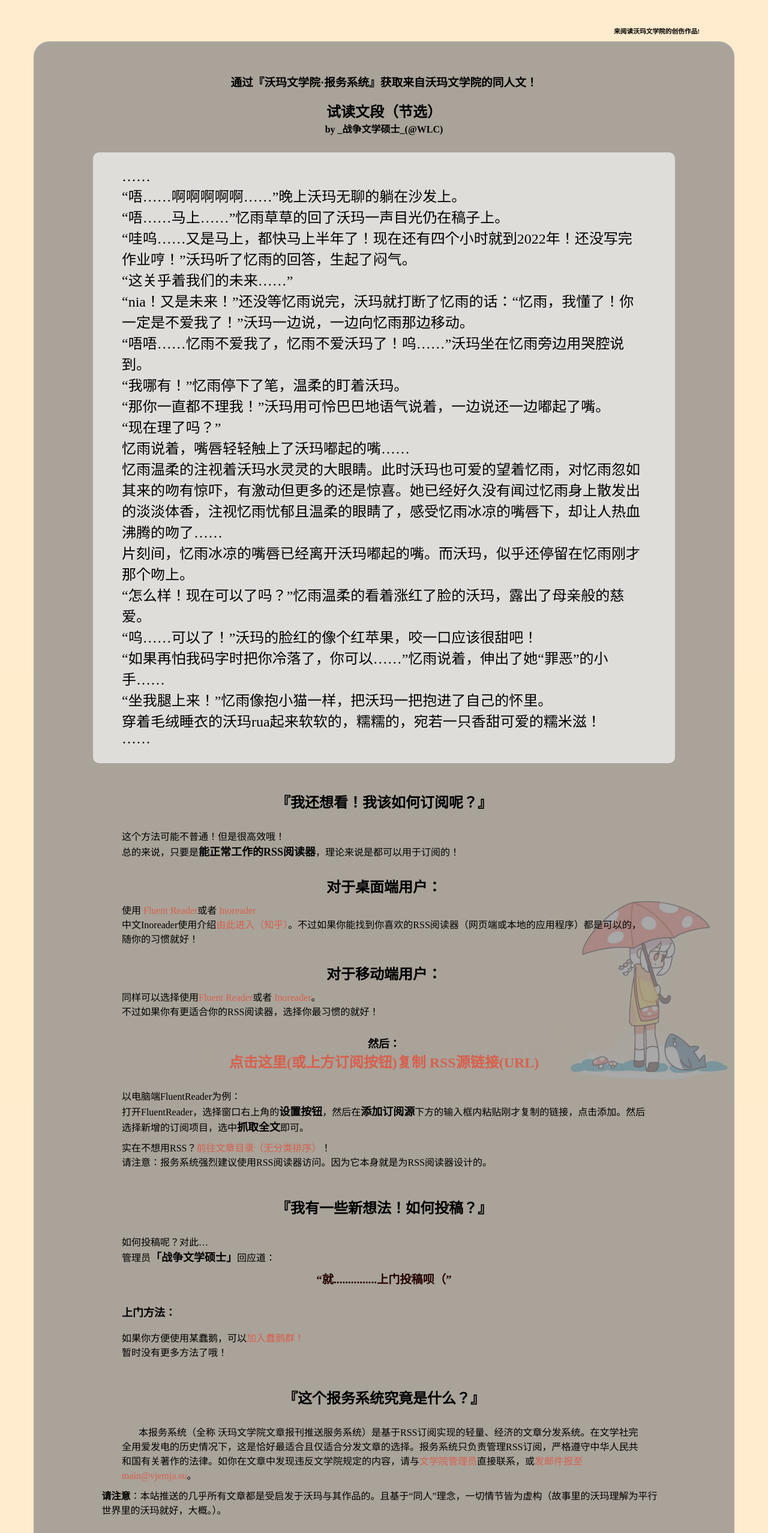
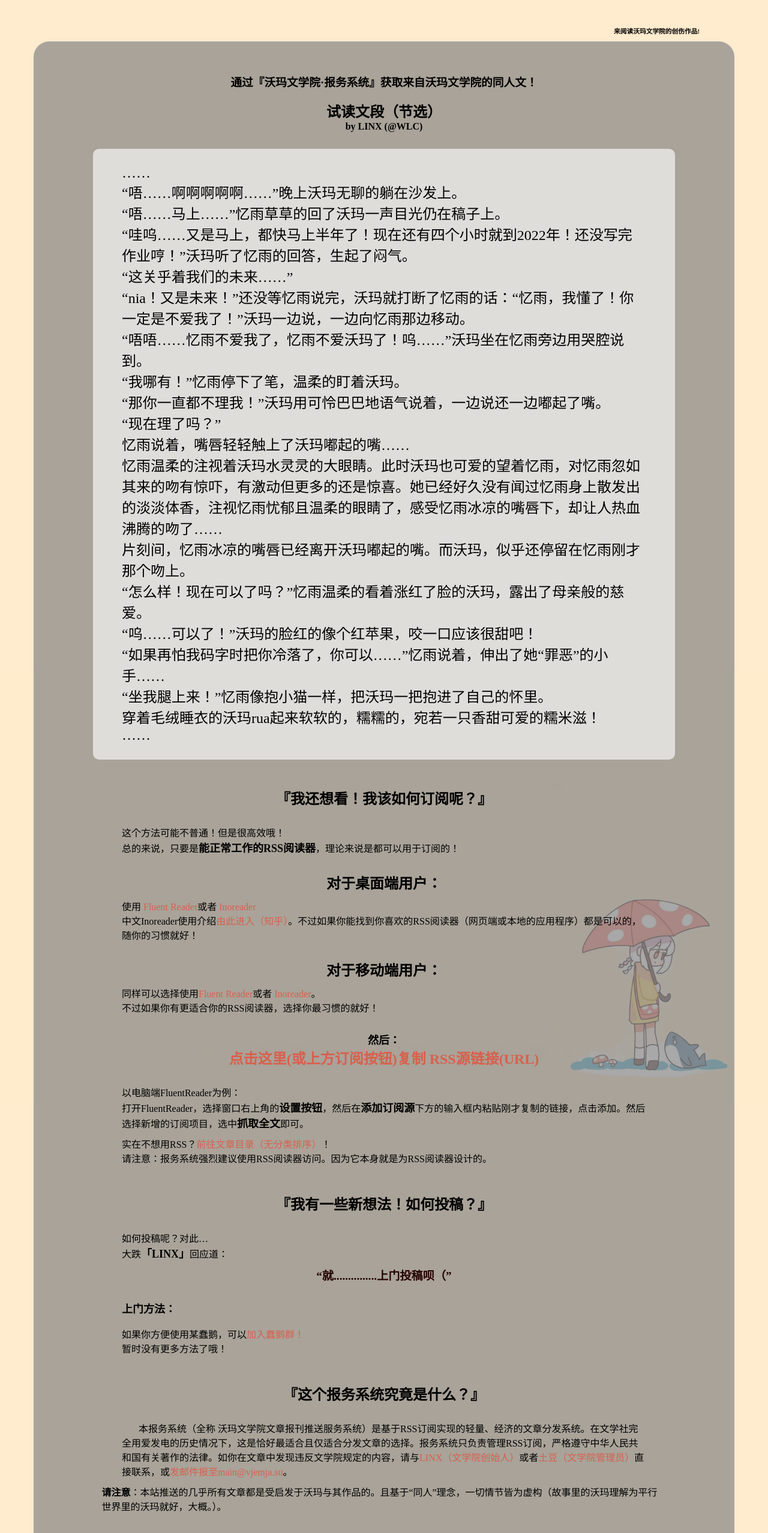
Before and after one commit to Warma-Literature-College/wlcpost, a plain HTML site: page index.html in a window 1280 px wide. Shown: the part 240-2795 px from the top of the page at 60% size. Drawn offline with Linux system fonts and the light colour scheme; a web font is replaced by a local one.

Commit message:
Update index.html

```diff
--- a/index.html
+++ b/index.html
@@ -47,7 +47,7 @@ function copyHansdle(content){
         <h3>通过『沃玛文学院·报务系统』获取来自沃玛文学院的同人文！</h3>
         <br>
         <h4>试读文段（节选）</h4>
-        <h5 style="font-size: medium !important;">by _战争文学硕士_(@WLC)</h5><br>
+        <h5 style="font-size: medium !important;">by LINX (@WLC)</h5><br>
 
         <div class="desk prev" style="height:max-content">
             <!-- margin-left:3rem;margin-right:3rem;margin-top:5rem;margin-bottom:5rem -->
@@ -105,7 +105,7 @@ function copyHansdle(content){
             <br id="1">
             <!-- <p id="1"></p> -->
         <p class="desk maincont">
-            如何投稿呢？对此…<br>管理员<strong class="strng">「战争文学硕士」</strong>回应道：
+            如何投稿呢？对此…<br>大跌<strong class="strng">「LINX」</strong>回应道：
         </p>
         <div class="desk atn"><p style="text-align:center">“就...............上门投稿呗（”</p></div>
         <p class="desk maincont"><br>
@@ -120,7 +120,7 @@ function copyHansdle(content){
         </h4><br>
         <p class="desk maincont">
             &nbsp;&nbsp;&nbsp;&nbsp;&nbsp;&nbsp;
-            本报务系统（全称 沃玛文学院文章报刊推送服务系统）是基于RSS订阅实现的轻量、经济的文章分发系统。在文学社完全用爱发电的历史情况下，这是恰好最适合且仅适合分发文章的选择。报务系统只负责管理RSS订阅，严格遵守中华人民共和国有关著作的法律。如你在文章中发现违反文学院规定的内容，请与<a href="#1">文学院管理员</a>直接联系，或<a href="mailto:main@vjemja.su">发邮件报至main@vjemja.su</a>。
+            本报务系统（全称 沃玛文学院文章报刊推送服务系统）是基于RSS订阅实现的轻量、经济的文章分发系统。在文学社完全用爱发电的历史情况下，这是恰好最适合且仅适合分发文章的选择。报务系统只负责管理RSS订阅，严格遵守中华人民共和国有关著作的法律。如你在文章中发现违反文学院规定的内容，请与<a href="http://wpa.qq.com/msgrd?v=3&uin=495629281&site=qq&menu=yes">LINX（文学院创始人）</a>或者<a href="http://wpa.qq.com/msgrd?v=3&uin=857366586&site=qq&menu=yes">土豆（文学院管理员）</a>直接联系，或<a href="mailto:main@vjemja.su">发邮件报至main@vjemja.su</a>。
 
         </p>
         <p class="maincont"><strong>请注意</strong>：本站推送的几乎所有文章都是受启发于沃玛与其作品的。且基于“同人”理念，一切情节皆为虚构（故事里的沃玛理解为平行世界里的沃玛就好，大概。）。</p>
@@ -141,7 +141,7 @@ function copyHansdle(content){
 <div class="footer"><br><br><br>
     <p>Work based on Vanilla HTML5</p>
     <p>消歧义建议 请直接找管理员</p><br>
-    <p>蜀ICP备 非常对不起我们暂时租不起国内服务器.</p>
+    <p>萌ICP备 非常对不起我们暂时租不起国内服务器.</p>
     <p>本页面提供的一切文章来自沃玛文学院,其作者保留相应权利(除非其主动放弃).</p>
     <p>『沃玛文学院·报务系统』2022</p>
     <p>『我已经完全爱上沃玛啦！』</p>
```
